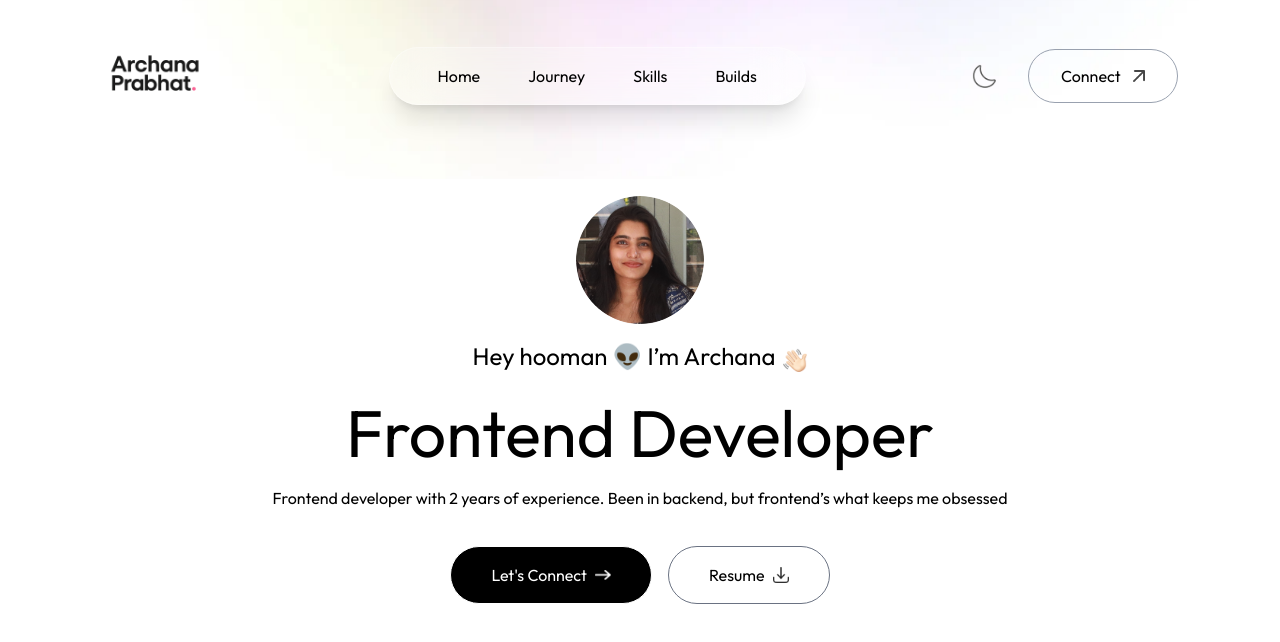
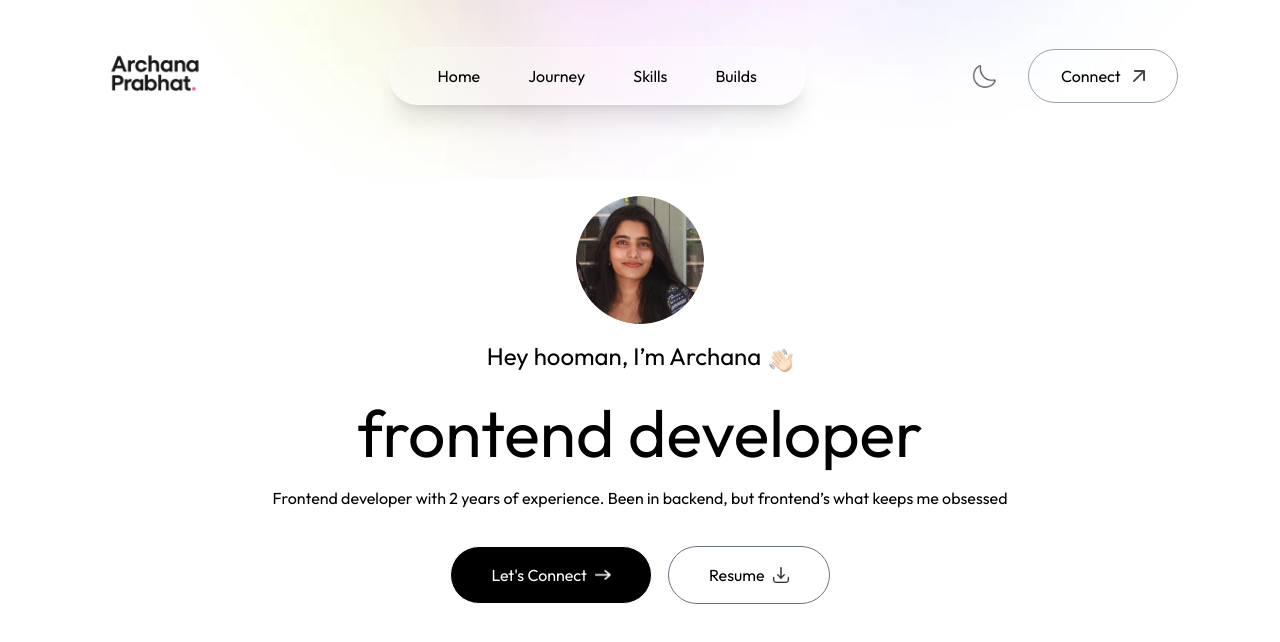
Before and after one commit to archanaprabhat/Portfolio, a Next.js app: page / in a window 1280 px wide. Shown: the top 642 px of the page. Built offline with nearby package versions, Linux system fonts and the light colour scheme; a web font is replaced by a local one.

Commit message:
Update Header component: correct text capitalization, improve greeting message, and enhance overall readability.

```diff
--- a/app/components/Header.tsx
+++ b/app/components/Header.tsx
@@ -7,8 +7,8 @@ const Header = () => {
         <div>
             <Image src={assets.profile_img} alt='' className="rounded-full  w-32"/>
         </div>
-        <h3 className="flex items-end gap-2 text-xl md:text-2xl mb-3 font-Ovo">Hey hooman 👽 I’m Archana <Image src={assets.hand_icon} alt="" className="w-6"/> </h3>
-        <h1 className="text-3xl sm:text-6xl lg:text-[66px] font-Ovo">Frontend Developer</h1>
+        <h3 className="flex items-end gap-2 text-xl md:text-2xl mb-3 font-Ovo">Hey hooman, I’m Archana <Image src={assets.hand_icon} alt="" className="w-6"/> </h3>
+        <h1 className="text-3xl sm:text-6xl lg:text-[66px] font-Ovo">frontend developer</h1>
         <p>Frontend developer with 2 years of experience. Been in backend, but frontend’s what keeps me obsessed</p>
         <div className="flex flex-col sm:flex-row items-center gap-4 mt-4">
             <a href="#contact" className="px-10 py-3 border border-white rounded-full bg-black text-white flex items-center gap-2">Let's Connect <Image src={assets.right_arrow_white} alt='' className=" w-4"/></a>
```
